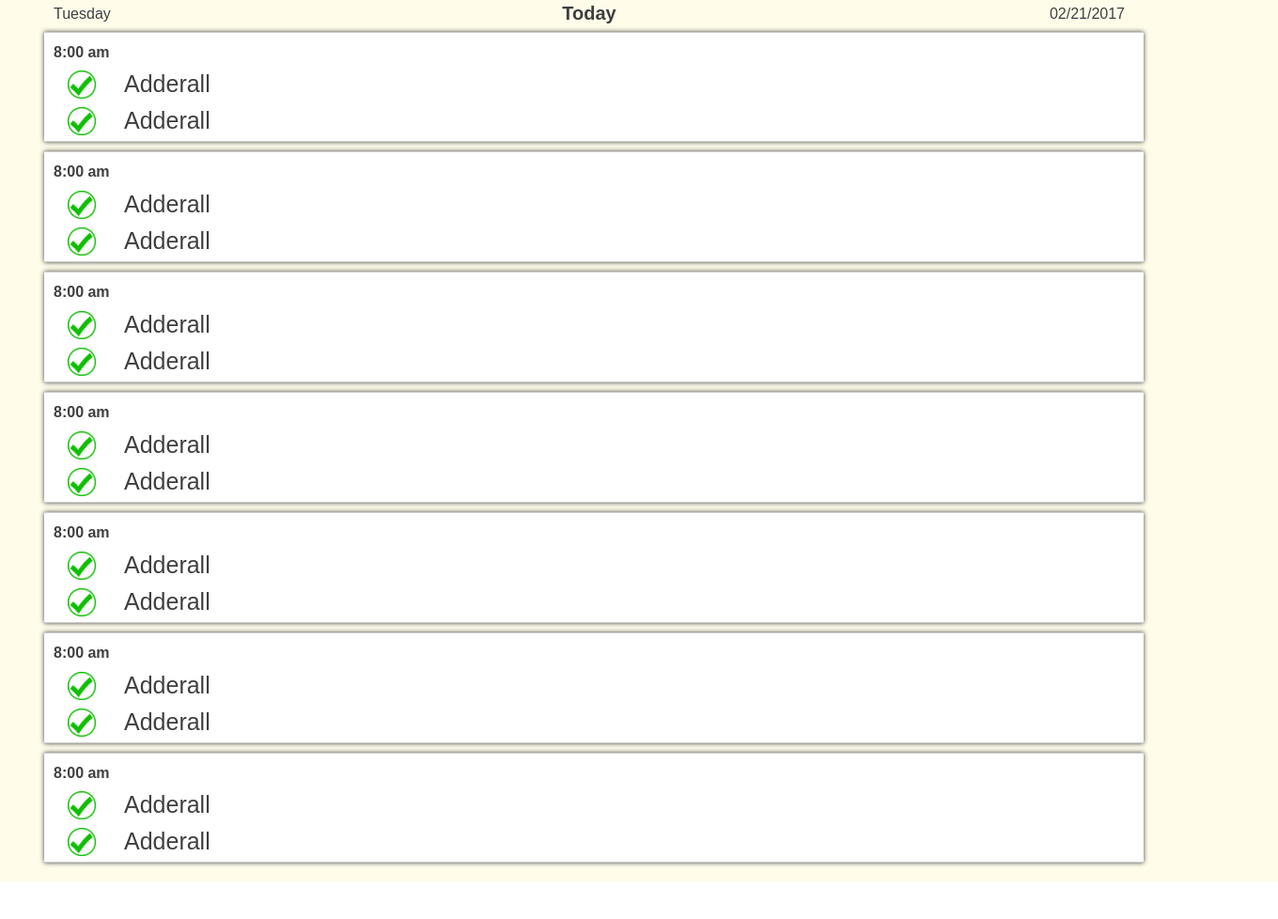
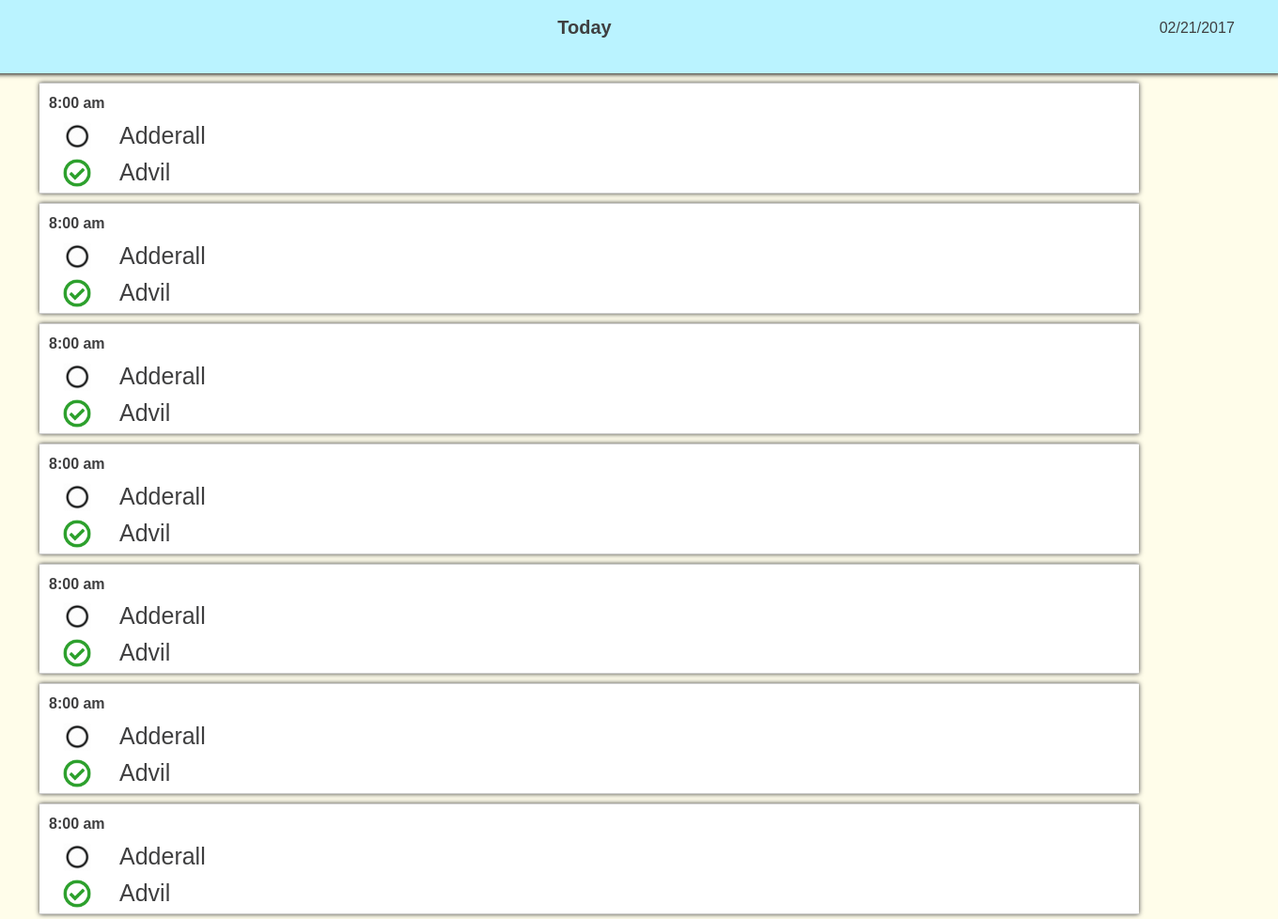
Before and after one commit to joharahalomair/PillApp, a PHP site: page /mainDashboard.html in a window 1360 px wide. Shown: the whole page at 94% size. Before the commit the page ends 938 px from the top, so only its background shows below. Run offline with PHP 8.4, Linux system fonts and the light colour scheme; some libraries are stand-ins or nearby versions.

Commit message:
More CSS changes, mostly to dhasboard.

```diff
--- a/JS/script.js
+++ b/JS/script.js
@@ -38,14 +38,21 @@ $(document).ready(function generateMedList() {
                     <label>8:00 am</label> \
                 </div> \
                 <div class='row'> \
-                    <img class='col-xs-4 green-check' src='assets/greenCheck.png'> \
+                    <img class='col-xs-4 green-check' src='assets/emptyCircle.png'> \
                     <div class='col-xs-8'>Adderall</div> \
                 </div> \
                 <div class='row'> \
                     <img class='col-xs-4 green-check' src='assets/greenCheck.png'> \
-                    <div class='col-xs-8'>Adderall</div> \
+                    <div class='col-xs-8'>Advil</div> \
                 </div> \
             </div>"
         );
     }
 });
+
+$(document).ready(function generateMedication() {
+    "<div class='row'> \
+        <img class='col-xs-4 green-check' src='assets/greenCheck.png'> \
+        <div class='col-xs-8'>Adderall</div> \
+    </div>"
+})
--- a/index.html
+++ b/index.html
@@ -37,7 +37,7 @@
 							</div>
 						</div>
 
-						<div class="form-group">
+						<div class="form-group" id="loginButtonContainer">
 							<a href="mainDashboard.html" class="btn btn-default btn md login-button">LOGIN</a>
 						</div>
 						<div class="login-register">
--- a/mainDashboard.html
+++ b/mainDashboard.html
@@ -7,7 +7,7 @@
         <script src ="js/script.js"></script>
         <link rel="stylesheet" type="text/css" href="stylesheet.css">
 	</head>
-	<body>
+	<body id="mainDashboard">
 		<div class="container">
             <div class="row header">
                 <div class="col-xs-4 header-label" id="dayName"></div>
--- a/stylesheet.css
+++ b/stylesheet.css
@@ -28,10 +28,6 @@ label {
 	color: #3F3F40;
 }
 
-#currentDate {
-	text-align: right;
-}
-
 .main-label {
 	font-size: 20px;
 	font-weight: bold;
@@ -48,8 +44,6 @@ label {
 	font-style: bold;
 	border-radius: 0px;
 	background-color: #00B4FF;
-	display: block;
-
 }
 
 .input-group{
@@ -63,6 +57,25 @@ img {
 	margin-top: 20px;
 }
 
+
+/*Main Dashboard*/
+#mainDashboard {
+	margin: 4px 0px 0px 10px;
+}
+
+.header {
+	margin-bottom: 5px;
+	margin-top: -2%;
+	margin-left: -15%;
+	margin-right: -15%;
+	padding: 3%;
+	background-color: #baf3ff;
+	box-shadow: 0px 1px 5px #000000;
+}
+
+#currentDate {
+	text-align: right;
+}
 
 .green-check {
 	margin-top: 3px;
```
Also changed, not shown: assets/emptyCircle.png (added), assets/greenCheck.png.
